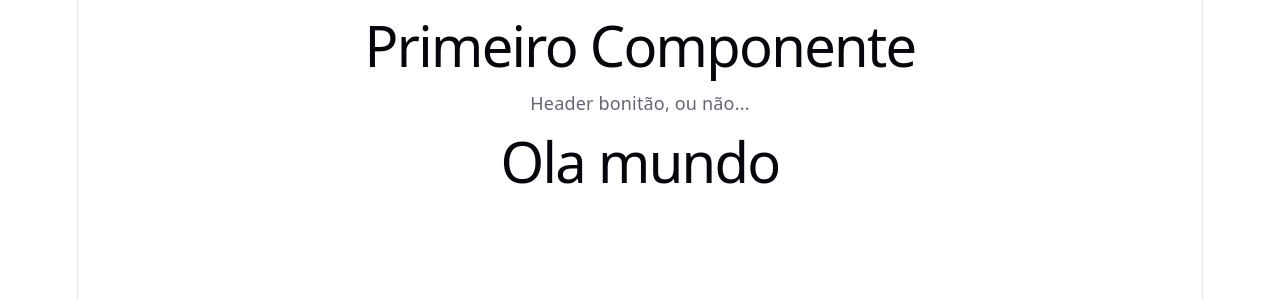
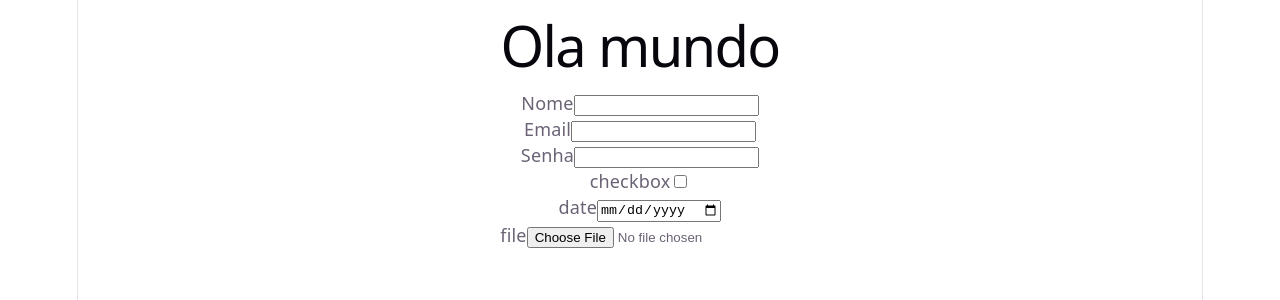
Before and after one commit to ViniAndradeSan/Atividades-com-React, a React (Vite) app in the folder formulario/: page / in a window 1280 px wide. Shown: the top 300 px of the page. Built offline with nearby package versions, Linux system fonts and the light colour scheme.

Commit message:
fix:criando formulario e input

```diff
--- a/formulario/src/App.jsx
+++ b/formulario/src/App.jsx
@@ -3,16 +3,16 @@
   import viteLogo from './assets/vite.svg'
   import heroImg from './assets/hero.png'
   import './App.css'
-  import Cabecalho from './components/Cabecalho'
-  import Letreiro from './components/letreiro'
+  import Cabecalho from './components/FormularioCadastro'
+  import Formulario from './components/FormularioCadastro'
 
   function App() {
     return (
        <>
-        <Cabecalho />
         <div>
           <h1>Ola mundo</h1>
         </div>
+        <Formulario />
        </>
     )
   }
--- a/formulario/src/components/Cabecalho.jsx
+++ /dev/null
@@ -1,10 +0,0 @@
-function Cabecalho() {
-    return (
-        <header>
-            <h1>Primeiro Componente</h1>
-            <p>Header bonitão, ou não...</p>
-        </header>
-    )
-}
-
-export default Cabecalho
--- /dev/null
+++ b/formulario/src/components/FormularioCadastro.jsx
@@ -0,0 +1,16 @@
+import InputField from "./InputField"; // Importação correta
+
+function Formulario() {
+  return (
+    <form>
+      <InputField label="Nome" type="text" name="nome" />
+      <InputField label="Email" type="email" name="email" />
+      <InputField label="Senha" type="password" name="senha" />
+      <InputField label= "checkbox" type="checkbox" name="termos" />
+      <InputField label="date" type="date" name="dataNascimento" />
+      <InputField label="file" type="file" name="arquivo" />
+    </form>
+  );
+}
+
+export default Formulario;
--- /dev/null
+++ b/formulario/src/components/inputField.jsx
@@ -0,0 +1,10 @@
+function InputField({ label, type, name }) {
+  return (
+    <div>
+      <label htmlFor={name}>{label}</label>
+      <input type={type} id={name} name={name} />
+    </div>
+  );
+}
+
+export default InputField;
--- a/formulario/src/components/letreiro.jsx
+++ /dev/null
@@ -1,13 +0,0 @@
-function Letreiro() {
-  return (
-    <header>
-      <marquee>
-        <h1>Atenção: Super Descontos na Nova Coleção Marqueen! Aproveite o frete grátis hoje!</h1>
-      </marquee>
-      <marquee> Novidades exclusivas toda semana! </marquee>
-    </header>
-  );
-};
-
-
-export default Letreiro;
```
